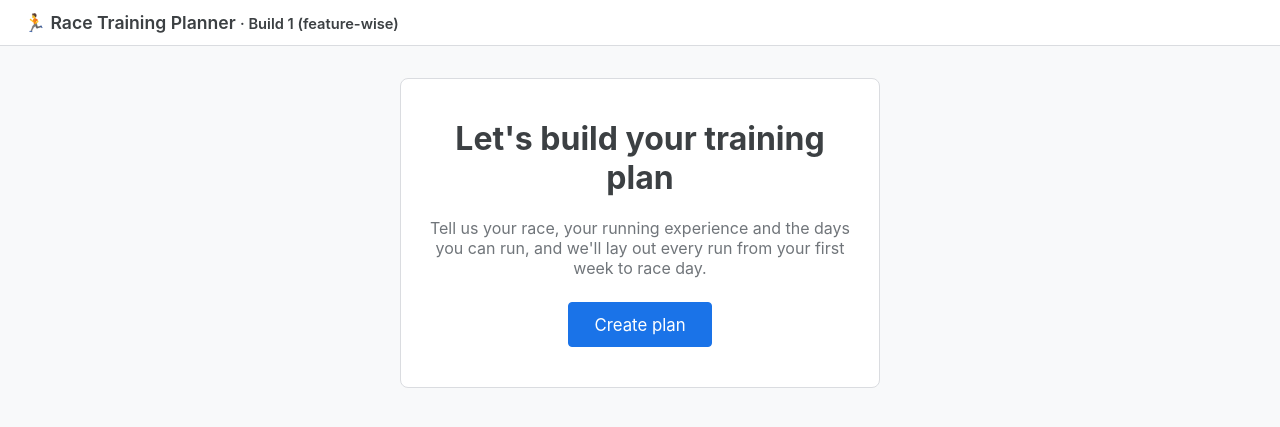
After one commit to HaoSophareth/cs162-ai-app, a Flask app: template feature_build/templates/no_plan.html in a window 1280 px wide. The commit adds this page. Shown: the top 427 px of the page. Run offline with Flask 3, Linux system fonts and the light colour scheme; the template is opened without the code that fills it, so the values that code supplies are empty.

Commit message:
Build 1: prompt to create a plan instead of an empty calendar (re-prompt)

```diff
--- a/feature_build/app.py
+++ b/feature_build/app.py
@@ -548,9 +548,7 @@ def delete_plan(plan_id):
 # ---------- Week view ----------
 
 def load_runs(active, first_day, last_day):
-    """Runs of the active plan between two dates (inclusive). No plan, no runs."""
-    if active is None:
-        return []
+    """Runs of the active plan between two dates (inclusive)."""
     return get_db().execute(
         "SELECT * FROM runs WHERE plan_id = ? AND user_id = ? AND date BETWEEN ? AND ? ORDER BY date, id",
         (active["id"], session["user_id"], first_day.isoformat(), last_day.isoformat()),
@@ -568,8 +566,6 @@ def build_days(first_day, count, runs):
 
 def plan_week_number(monday, active):
     """Week number within the active plan, or None if this week is outside it."""
-    if active is None:
-        return None
     start = date.fromisoformat(active["start_date"])
     race = date.fromisoformat(active["race_date"])
     number = (monday - plan.monday_of(start)).days // 7 + 1
@@ -584,23 +580,22 @@ def week():
     week to race week. The page opens scrolled to the current week, or to the
     week of ?week=<date> (used by "back to week" links)."""
     active = get_active_plan()
+    if active is None:
+        # Nothing to show yet: a simple page that points to "Create plan".
+        return render_template("no_plan.html")
+
     today = date.today()
     target = plan.monday_of(parse_date(request.args.get("week")) or today)
-
-    if active is None:
-        # No plan: just this week, empty, under the "Create plan" banner.
-        first = last = target
-    else:
-        first = plan.monday_of(date.fromisoformat(active["start_date"]))
-        last = plan.monday_of(date.fromisoformat(active["race_date"]))
-        # Include runs the user moved outside the plan's dates.
-        dates = get_db().execute("SELECT MIN(date), MAX(date) FROM runs WHERE plan_id = ? AND user_id = ?",
-                                 (active["id"], session["user_id"])).fetchone()
-        if dates[0]:
-            first = min(first, plan.monday_of(date.fromisoformat(dates[0])))
-            last = max(last, plan.monday_of(date.fromisoformat(dates[1])))
-        # Before the plan, open on its first week; after race day, on race week.
-        target = min(max(target, first), last)
+    first = plan.monday_of(date.fromisoformat(active["start_date"]))
+    last = plan.monday_of(date.fromisoformat(active["race_date"]))
+    # Include runs the user moved outside the plan's dates.
+    dates = get_db().execute("SELECT MIN(date), MAX(date) FROM runs WHERE plan_id = ? AND user_id = ?",
+                             (active["id"], session["user_id"])).fetchone()
+    if dates[0]:
+        first = min(first, plan.monday_of(date.fromisoformat(dates[0])))
+        last = max(last, plan.monday_of(date.fromisoformat(dates[1])))
+    # Before the plan, open on its first week; after race day, on race week.
+    target = min(max(target, first), last)
 
     runs = load_runs(active, first, last + timedelta(days=6))
     weeks = []
--- a/feature_build/static/style.css
+++ b/feature_build/static/style.css
@@ -203,18 +203,10 @@ h1.run-done { opacity: 0.5; }
 .plan-form:has(#ran-before:checked) .race-times { display: block; }
 .time-grid { display: grid; grid-template-columns: repeat(auto-fit, minmax(140px, 1fr)); gap: 0 1rem; }
 
-.no-plan {
-  display: flex;
-  justify-content: space-between;
-  align-items: center;
-  gap: 1rem;
-  margin-bottom: 0.75rem;
-  padding: 1rem 1.25rem;
-  background: #e8f0fe;
-  border: 1px solid #c6dafc;
-  border-radius: 8px;
-}
-.no-plan .muted { display: block; margin-top: 0.2rem; }
+/* Shown instead of the calendar until there is an active plan. */
+.no-plan { text-align: center; padding: 2.5rem 1.5rem; }
+.no-plan h1 { margin-top: 0; }
+.no-plan .button { margin-top: 0.5rem; padding: 0.7rem 1.6rem; font-size: 1.05rem; }
 a.button.primary { background: #1a73e8; color: white; border-color: #1a73e8; }
 a.button.primary:hover { background: #1765cc; }
 
--- /dev/null
+++ b/feature_build/templates/no_plan.html
@@ -0,0 +1,13 @@
+{% extends "base.html" %}
+{% block title %}Create your plan{% endblock %}
+{% block content %}
+{# Shown instead of the calendar while there is no active plan. #}
+<div class="card narrow no-plan">
+  <h1>Let's build your training plan</h1>
+  <p class="muted">
+    Tell us your race, your running experience and the days you can run,
+    and we'll lay out every run from your first week to race day.
+  </p>
+  <a class="button primary" href="{{ url_for('new_plan') }}">Create plan</a>
+</div>
+{% endblock %}
```
Also changed, not shown: feature_build/templates/_no_plan.html (deleted, +0 -10 lines), feature_build/templates/week.html (+2 -8 lines), feature_build/README.md.
